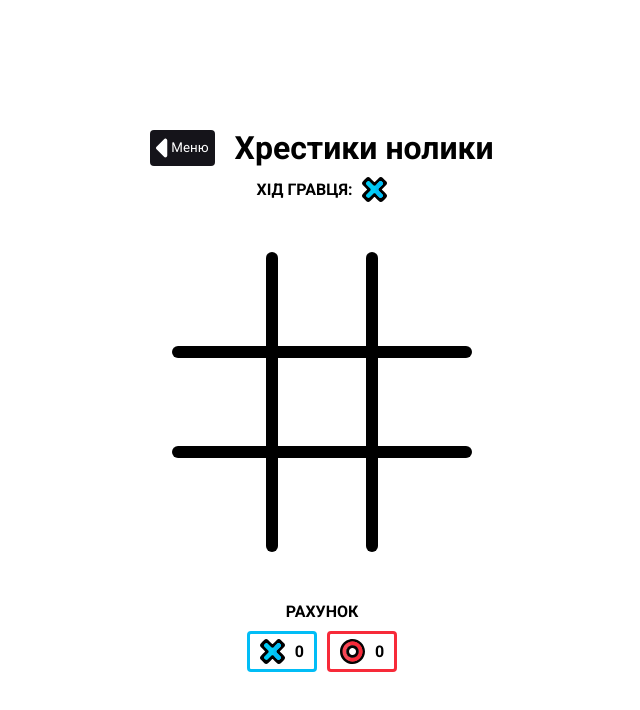
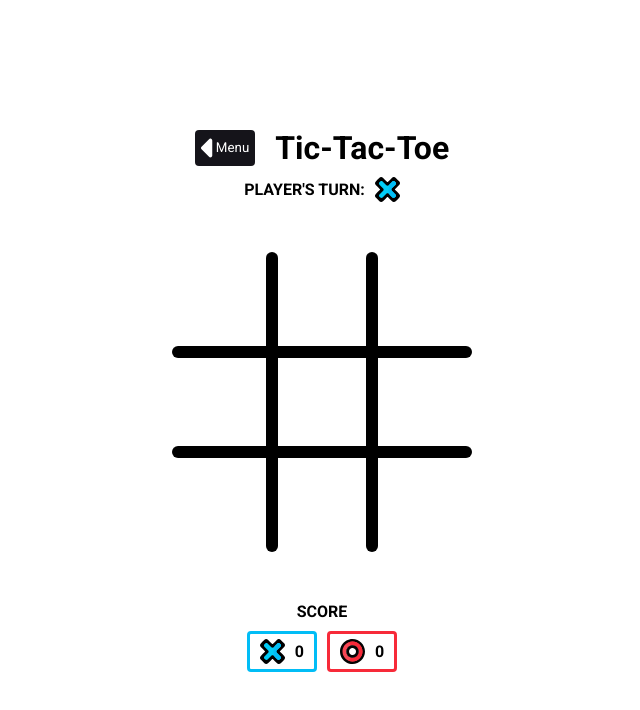
Before and after one commit to alekshel/tic-tac-toe, a Vue app: page / in a window 1280 px wide. Both pictures are taken after a click on the button "START GAME". Shown: the top 710 px of the page, without its empty margins (318-958 px from the left). Built offline with nearby package versions, Linux system fonts and the light colour scheme.

Commit message:
Localization for Game

```diff
--- a/src/components/Header.vue
+++ b/src/components/Header.vue
@@ -6,20 +6,20 @@
                 @click="showMenu"
             >
                 <Back/>
-                <span>Меню</span>
+                <span>{{ $t("game.header.menu") }}</span>
             </button>
-            <h1>Хрестики нолики</h1>
+            <h1>{{ $t("game.header.ticTacToe") }}</h1>
         </div>
 
         <section class="game-info">
             <div v-if="!gameOver">
-                <p>Хід гравця: </p>
+                <p>{{ $t("game.header.playersTurn") }}</p>
                 <XPlayerIcon v-if="tempPlayers[0] == players[0].name"/>
                 <OPlayerIcon v-if="tempPlayers[0] == players[1].name"/>
             </div>
             <div v-else>
                 <p>{{ this.gameEndText(this.tempPlayers[0]) }}</p>
-                <button @click="gameRestart">Перезавантажити</button>
+                <button @click="gameRestart">{{ $t("game.header.restart") }}</button>
             </div>
         </section>
     </header>
@@ -36,8 +36,8 @@
         methods: {
             gameEndText(player) {
                 return this.tie
-                    ? "Нічия! Спробуйте ще раз"
-                    : "Перемога за гравцем: " + player
+                    ? this.$t("game.header.tieMess")
+                    : this.$t("game.header.winMess") + " " + player
             },
 
             gameRestart() {
--- a/src/components/VictoryScore.vue
+++ b/src/components/VictoryScore.vue
@@ -1,6 +1,6 @@
 <template>
     <section class="victory-score">
-        <p>Рахунок</p>
+        <p>{{ $t("game.victoryScore.title") }}</p>
 
         <div>
             <div>
--- a/src/i18n/locates/en.js
+++ b/src/i18n/locates/en.js
@@ -4,6 +4,21 @@ const en = {
 
         lightTheme: "Light",
         darkTheme: "Dark",
+    },
+
+    game: {
+        header: {
+            menu: "Menu",
+            ticTacToe: "Tic-Tac-Toe",
+            playersTurn: "Player's turn:",
+            tieMess: "A tie! Try again",
+            winMess: "Victory by player:",
+            restart: "Restart"
+        },
+
+        victoryScore: {
+            title: "Score"
+        }
     }
 }
 
--- a/src/i18n/locates/uk.js
+++ b/src/i18n/locates/uk.js
@@ -4,6 +4,21 @@ const uk = {
 
         lightTheme: "Світла",
         darkTheme: "Темна",
+    },
+
+    game: {
+        header: {
+            menu: "Меню",
+            ticTacToe: "Хрестики нолики",
+            playersTurn: "Хід гравця:",
+            tieMess: "Нічия! Спробуйте ще раз",
+            winMess: "Перемога за гравцем:",
+            restart: "Перезавантажити"
+        },
+
+        victoryScore: {
+            title: "Рахунок"
+        }
     }
 }
 
```
